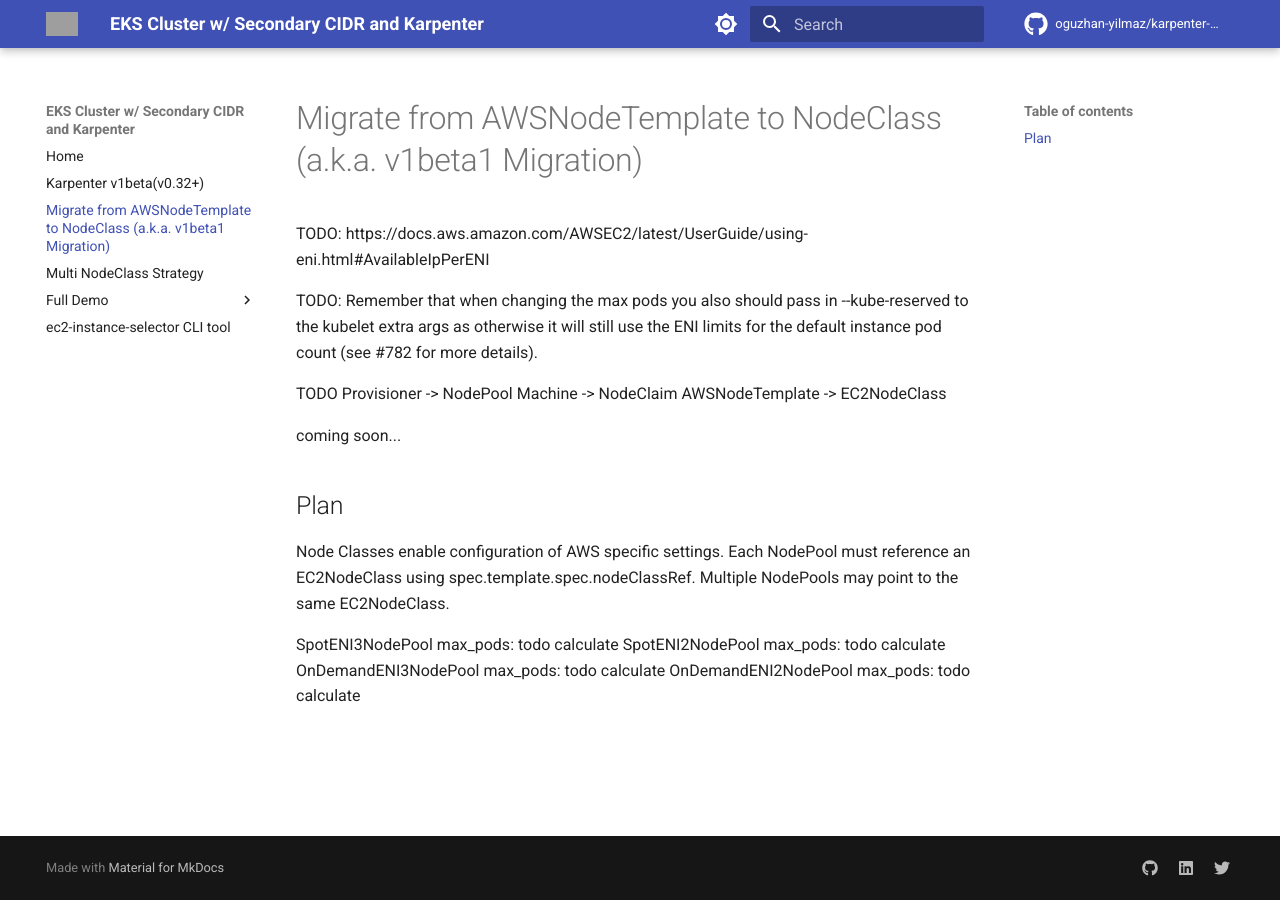
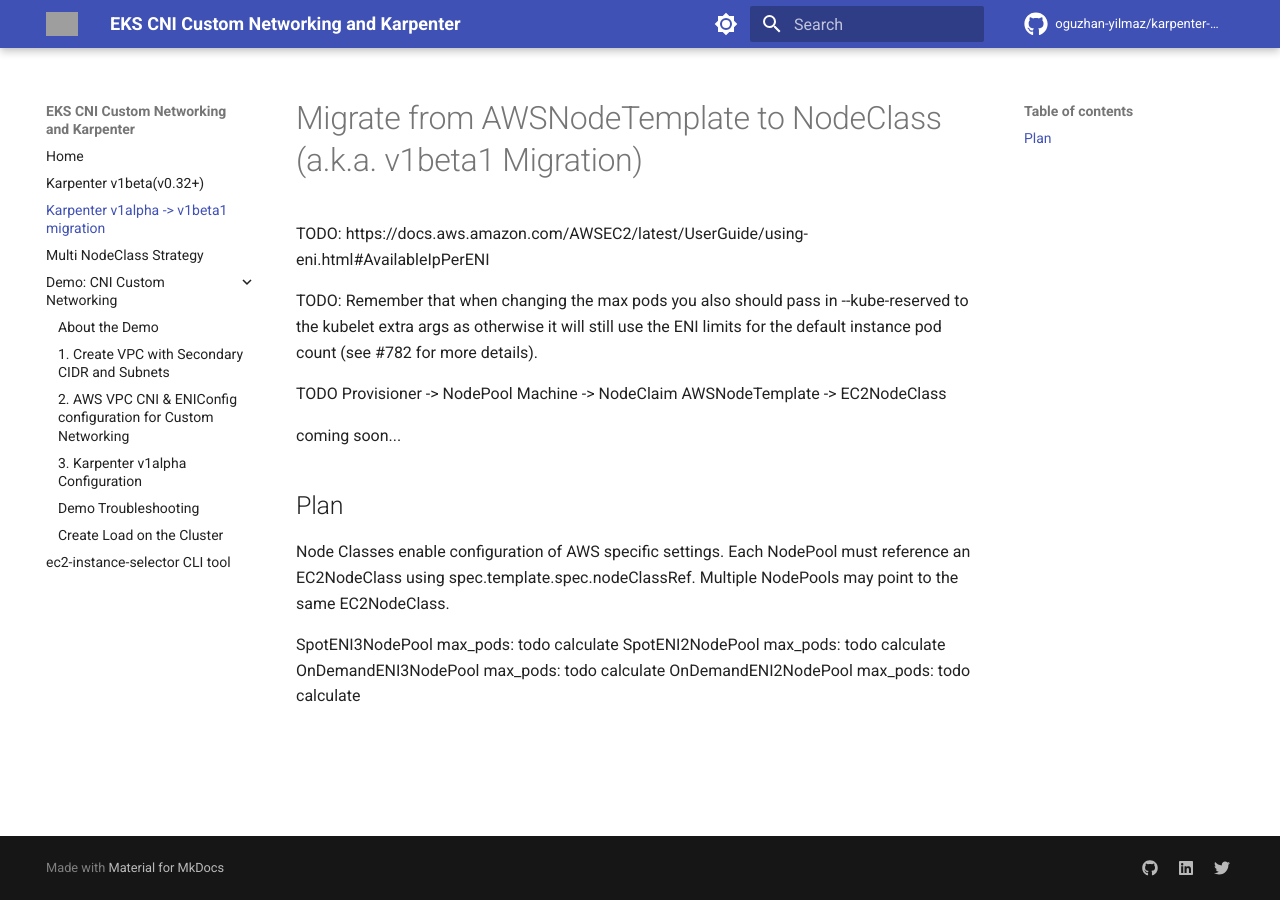
Before and after one commit to oguzhan-yilmaz/karpenter-eks-vpc-secondary-cidr, an MkDocs documentation site: the page built from docs/migrate-from-awsnodetemplate-to-nodeclass.md, in a window 1280 px wide. Built offline with MkDocs 1.6.1 and Material for MkDocs 9.7.7, drawn with Linux system fonts in a browser that asks for light colours; comment, search, counter and statistics services are not loaded; grey boxes are pictures that could not be loaded.

Commit message:
update index

```diff
--- a/mkdocs.yaml
+++ b/mkdocs.yaml
@@ -1,14 +1,14 @@
-site_name: EKS Cluster w/ Secondary CIDR and Karpenter
+site_name: EKS CNI Custom Networking and Karpenter
 repo_url: https://github.com/oguzhan-yilmaz/karpenter-eks-vpc-secondary-cidr
 repo_name: oguzhan-yilmaz/karpenter-eks-vpc-secondary-cidr
 
 nav:
   - Home: README.md
   - "Karpenter v1beta(v0.32+)": karpenter-v1beta-configuration.md
-  - "Migrate from AWSNodeTemplate to NodeClass (a.k.a. v1beta1 Migration)": migrate-from-awsnodetemplate-to-nodeclass.md
+  - "Karpenter v1alpha -> v1beta1 migration": migrate-from-awsnodetemplate-to-nodeclass.md
   - "Multi NodeClass Strategy": multi-nodeclass-strategy.md
-  - "Full Demo":
-    - "0. About the Demo": eksdemo-secondary-cidr-and-cni-custom-netwoking/README.md
+  - "Demo: CNI Custom Networking":
+    - "About the Demo": eksdemo-secondary-cidr-and-cni-custom-netwoking/README.md
     - "1. Create VPC with Secondary CIDR and Subnets": eksdemo-secondary-cidr-and-cni-custom-netwoking/1-vpc-secondary-cidr-and-subnets.md
     - "2. AWS VPC CNI & ENIConfig configuration for Custom Networking": eksdemo-secondary-cidr-and-cni-custom-netwoking/2-aws-vpc-cni-configuration.md
     - "3. Karpenter v1alpha Configuration": eksdemo-secondary-cidr-and-cni-custom-netwoking/3-karpenter-v1alpha-configuration.md
@@ -41,6 +41,7 @@
   features:
     - navigation.tracking
     - navigation.instant
+    - navigation.expand
     - search.suggest
     - search.highlight
     - search.share
```
